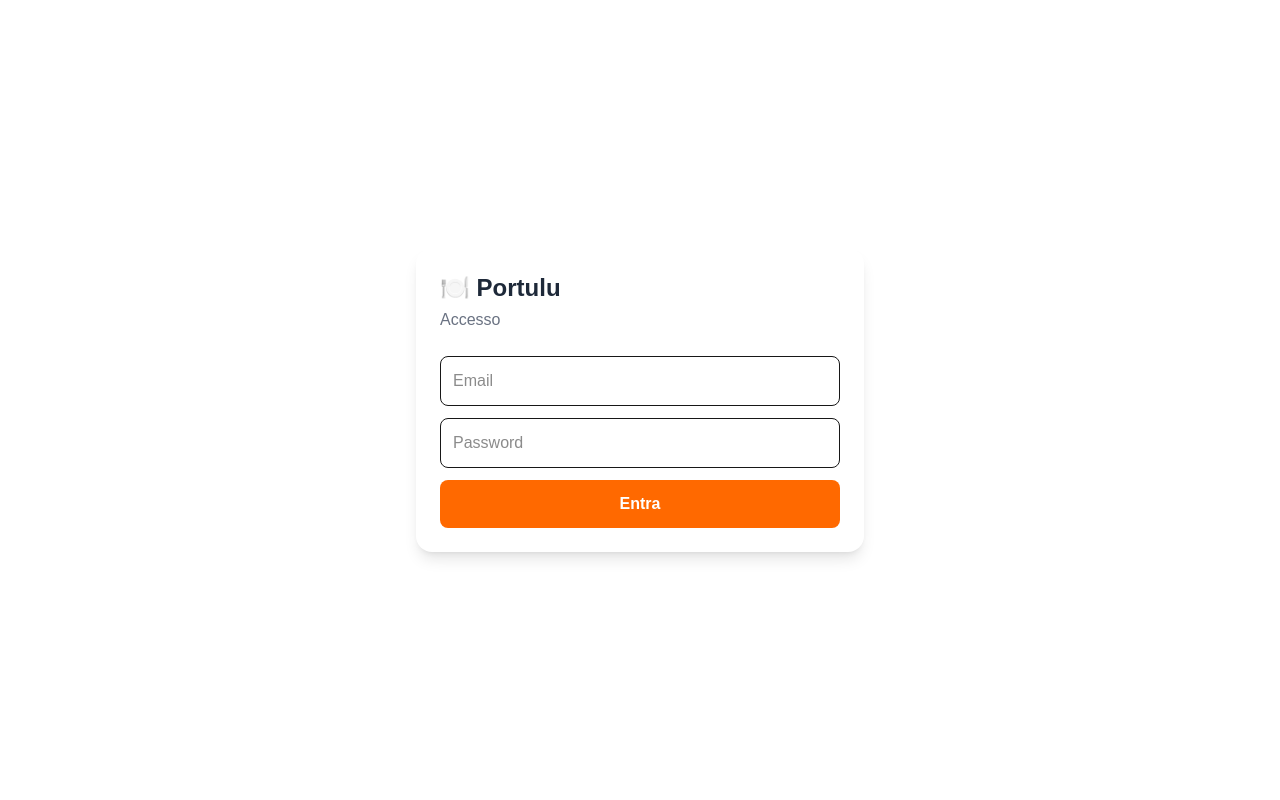
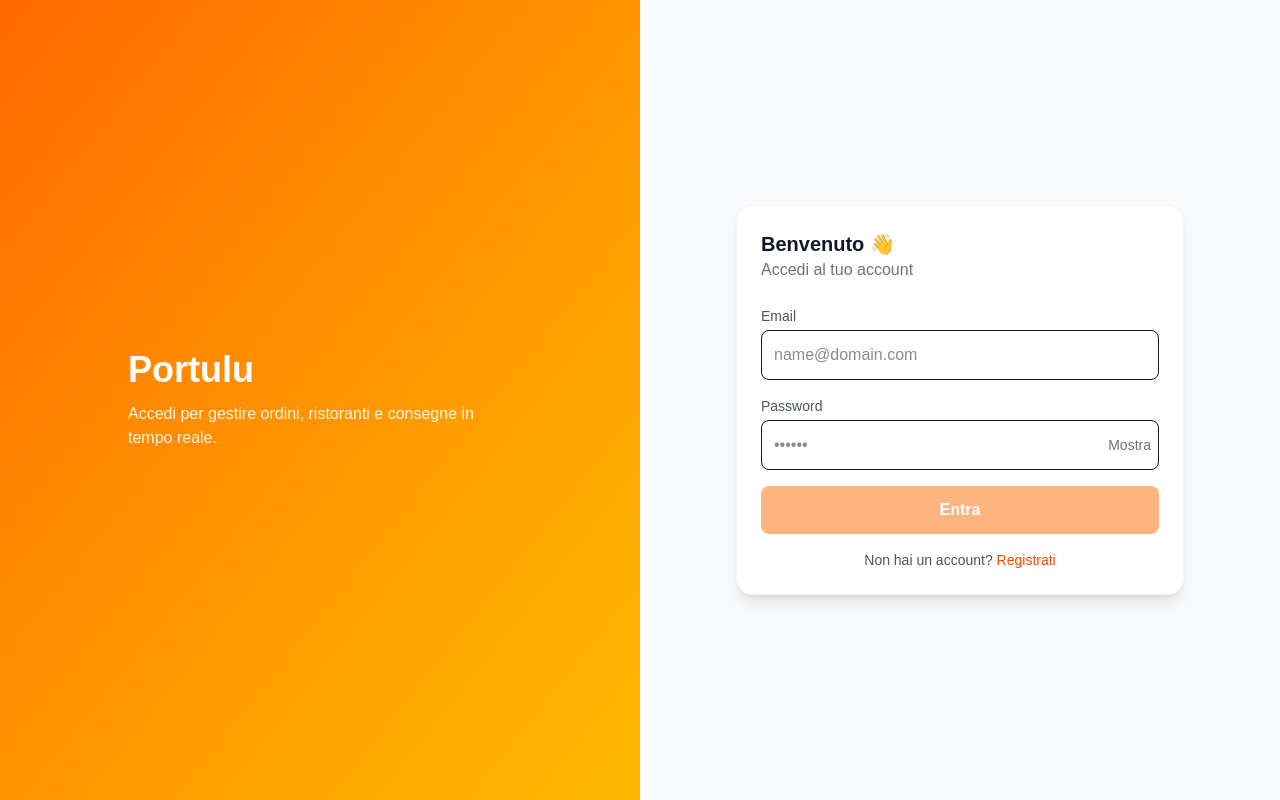
Before and after one commit to Giuox/Portulu, a Next.js app in the folder frontend/web/: page /login in a window 1280 px wide. Built offline with nearby package versions, Linux system fonts and the light colour scheme.

Commit message:
Update page.tsx

```diff
--- a/frontend/web/src/app/(auth)/login/page.tsx
+++ b/frontend/web/src/app/(auth)/login/page.tsx
@@ -1,15 +1,21 @@
 "use client";
-import { useState } from 'react';
+import { useMemo, useState } from 'react';
 
 export default function LoginPage() {
   const [email, setEmail] = useState("");
   const [password, setPassword] = useState("");
+  const [showPw, setShowPw] = useState(false);
   const [loading, setLoading] = useState(false);
+  const [error, setError] = useState<string | null>(null);
+
+  const isValid = useMemo(() => /.+@.+\..+/.test(email) && password.length >= 6, [email, password]);
+
   async function login() {
+    if (!isValid) { setError('Inserisci email valida e password (min 6)'); return; }
     setLoading(true);
+    setError(null);
     try {
       const { authHeaders } = await import('@/lib/csrf');
-      // Preflight GET to set CSRF cookie via middleware
       try { await fetch('/api/profile'); } catch {}
       const res = await fetch('/api/auth/login', { method: 'POST', headers: authHeaders(), body: JSON.stringify({ email, password }) });
       const data = await res.json();
@@ -18,20 +24,50 @@ export default function LoginPage() {
       window.location.href = '/';
     } catch (e) {
       const message = e instanceof Error ? e.message : 'Errore login';
-      alert(message);
+      setError(message);
     } finally {
       setLoading(false);
     }
   }
+
   return (
-    <div className="min-h-screen flex items-center justify-center p-6">
-      <div className="w-full max-w-md bg-white rounded-2xl shadow-lg p-6">
-        <h1 className="text-2xl font-bold text-gray-800 mb-1">🍽️ Portulu</h1>
-        <p className="text-gray-500 mb-6">Accesso</p>
-        <div className="space-y-3">
-          <input value={email} onChange={e => setEmail(e.target.value)} type="email" placeholder="Email" className="w-full border rounded-lg p-3" />
-          <input value={password} onChange={e => setPassword(e.target.value)} type="password" placeholder="Password" className="w-full border rounded-lg p-3" />
-          <button onClick={login} disabled={loading} className="w-full bg-orange-500 hover:bg-orange-600 disabled:opacity-50 text-white font-semibold p-3 rounded-lg">Entra</button>
+    <div className="min-h-screen grid md:grid-cols-2">
+      <div className="hidden md:flex items-center justify-center bg-gradient-to-br from-orange-500 to-amber-400 p-8 text-white">
+        <div className="max-w-sm">
+          <div className="text-4xl font-extrabold mb-3">Portulu</div>
+          <p className="opacity-90">Accedi per gestire ordini, ristoranti e consegne in tempo reale.</p>
+        </div>
+      </div>
+      <div className="flex items-center justify-center p-8 bg-gray-50">
+        <div className="w-full max-w-md bg-white rounded-2xl shadow-lg p-6 border border-gray-100">
+          <h1 className="text-xl font-bold text-gray-900">Benvenuto 👋</h1>
+          <p className="text-gray-500 mb-6">Accedi al tuo account</p>
+
+          {error && <div className="mb-4 rounded-lg bg-red-50 text-red-700 text-sm p-3">{error}</div>}
+
+          <div className="space-y-4">
+            <div>
+              <label className="block text-sm text-gray-600 mb-1">Email</label>
+              <input value={email} onChange={e => setEmail(e.target.value)} type="email" placeholder="name@domain.com" className="w-full border rounded-lg p-3 focus:outline-none focus:ring-2 focus:ring-orange-500" />
+            </div>
+            <div>
+              <label className="block text-sm text-gray-600 mb-1">Password</label>
+              <div className="relative">
+                <input value={password} onChange={e => setPassword(e.target.value)} type={showPw ? 'text' : 'password'} placeholder="••••••" className="w-full border rounded-lg p-3 pr-12 focus:outline-none focus:ring-2 focus:ring-orange-500" />
+                <button type="button" onClick={() => setShowPw(v => !v)} className="absolute right-2 top-1/2 -translate-y-1/2 text-gray-500 text-sm hover:text-gray-700">
+                  {showPw ? 'Nascondi' : 'Mostra'}
+                </button>
+              </div>
+            </div>
+
+            <button onClick={login} disabled={loading || !isValid} className="w-full bg-orange-500 hover:bg-orange-600 disabled:opacity-50 text-white font-semibold p-3 rounded-lg">
+              {loading ? 'Accesso…' : 'Entra'}
+            </button>
+
+            <div className="text-sm text-gray-600 text-center">
+              Non hai un account? <a href="/register" className="text-orange-600 hover:underline">Registrati</a>
+            </div>
+          </div>
         </div>
       </div>
     </div>
```
